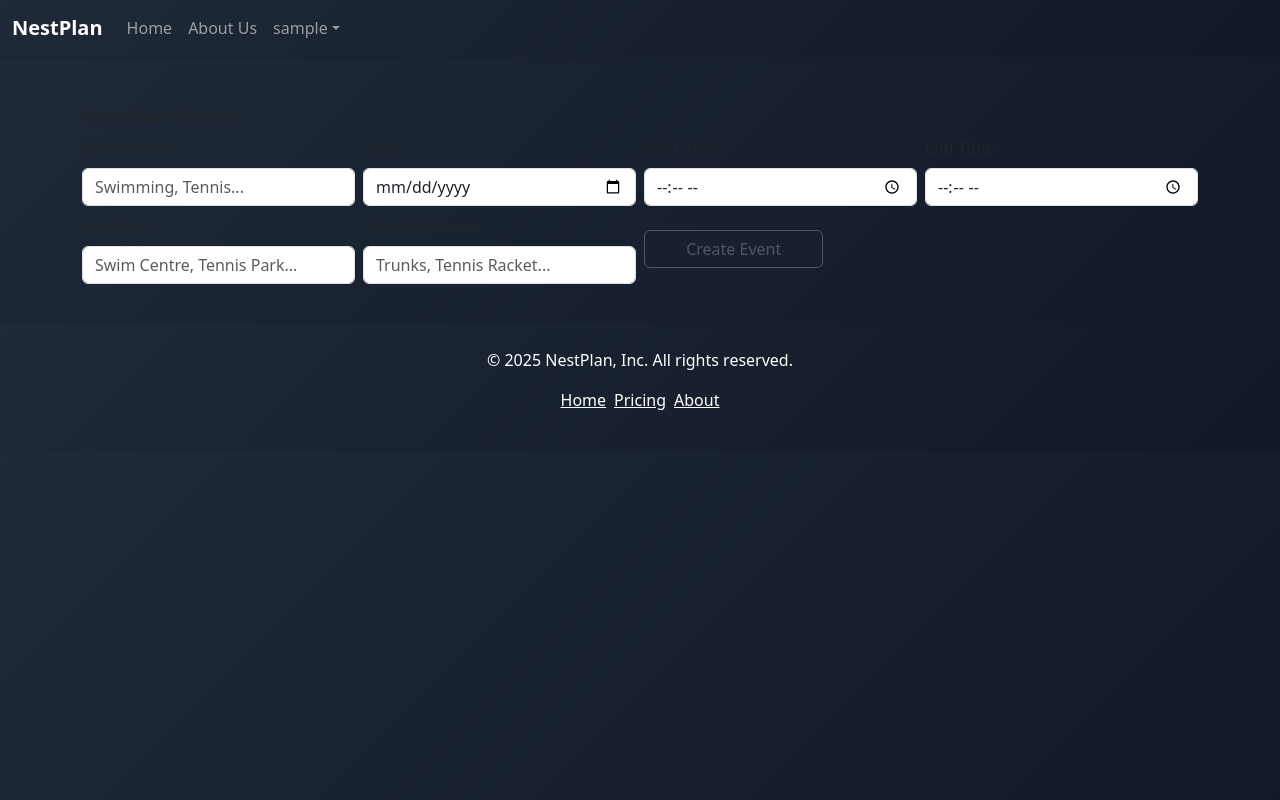
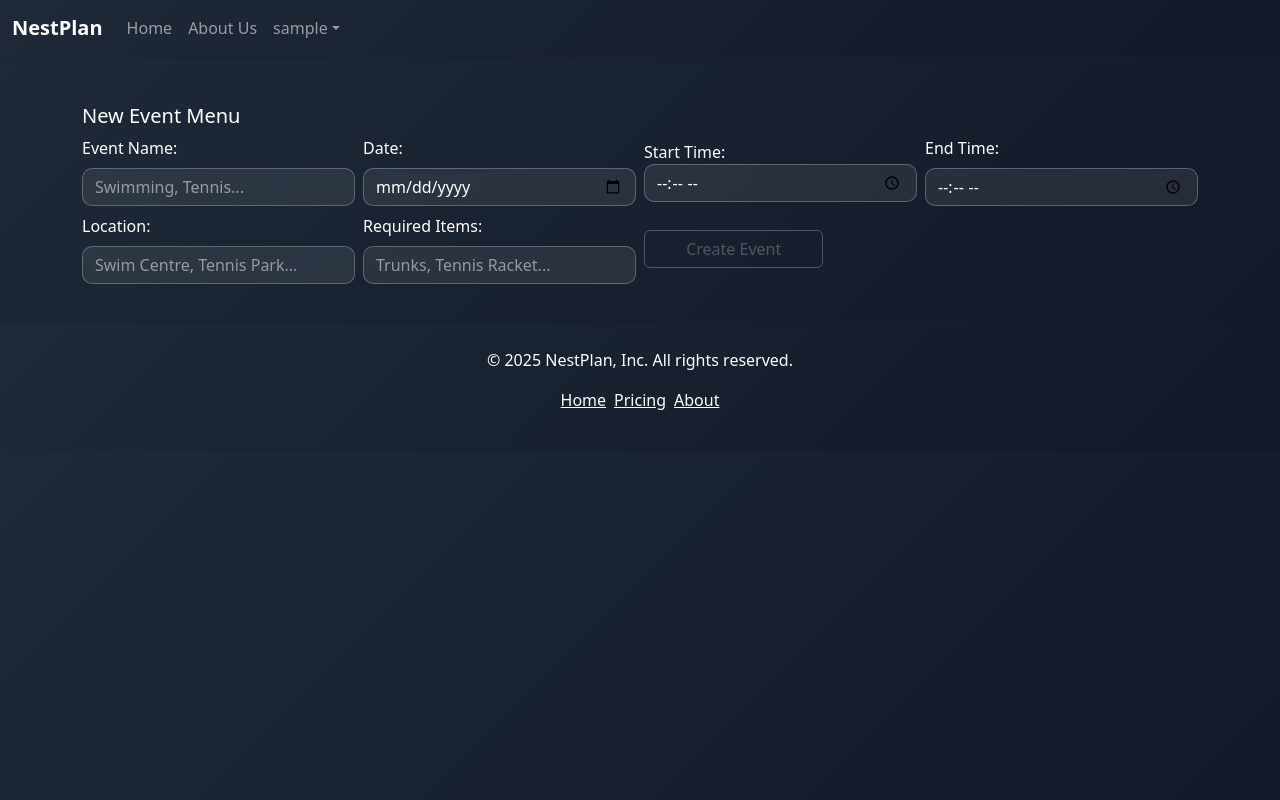
Before and after one commit to saulmackenzie/fewd2526-cwfrontend, a React (Create React App) app: page /new-event in a window 1280 px wide. Built offline with nearby package versions, Linux system fonts and the light colour scheme; no server answers; sample sign-in values are in the browser's storage.

Commit message:
UI/UX update 4

```diff
--- a/src/components/events/SearchBar.jsx
+++ b/src/components/events/SearchBar.jsx
@@ -6,7 +6,7 @@ function SearchBar({ value = '', onChange = () => {}}) {
             <div className="col-md-4">
                 <label className="form-label"><h4 className="fw-light text-white">Search</h4></label>
                 <input
-                    className="form-control shadow-sm"
+                    className="form-control shadow-sm input-glass"
                     placeholder="event name"
                     value={value}
                     onChange={(e) => onChange(e.target.value)}
--- a/src/index.css
+++ b/src/index.css
@@ -17,3 +17,33 @@ code {
 .ui-gradient {
   background: linear-gradient(135deg, #1f2937, #111827);
 }
+
+.btn-scale:hover {
+  transform: scale(1.105);
+  transition: transform 150ms ease;
+  color: #0d6efd !important;
+}
+
+.btn-scale:active {
+  transform: scale(0.95);
+  transition: transform 75ms ease;
+}
+
+.input-glass {
+  background: rgba(255, 255, 255, 0.08) !important;
+  backdrop-filter: blur(6px) !important;
+  border: 1px solid rgba(255, 255, 255, 0.25) !important;
+  color: #fff !important;
+  border-radius: 10px !important;
+  transition: background 0.2s, border-color 0.2s !important;
+}
+
+.input-glass::placeholder {
+  color: rgba(255, 255, 255, 0.5) !important;
+}
+
+.input-glass:focus {
+  background: rgba(255, 255, 255, 0.15) !important;
+  border-color: rgba(255, 255, 255, 0.5) !important;
+  box-shadow: none !important;
+}
--- a/src/pages/Catalogue.jsx
+++ b/src/pages/Catalogue.jsx
@@ -24,7 +24,7 @@ function Catalogue() {
 
     return (
         <div className="container mt-4 py-4">
-            <h1>Events Catalogue</h1>
+            <h1 className="text-white">Events Catalogue</h1>
 
             <SearchBar
                 value={searchTerm}
@@ -32,7 +32,7 @@ function Catalogue() {
             />
 
             {/* Event cards */}
-            <h5 className="my-3">Upcoming (next 14 days)</h5>
+            <h5 className="my-3 text-white">Upcoming Events</h5>
             {filteredEvents.length > 0 ? (
                 filteredEvents.map(evt => (
                     <EventCard key={evt.id ?? evt._id} event={evt} />
--- a/src/pages/Home.jsx
+++ b/src/pages/Home.jsx
@@ -33,16 +33,16 @@ function Home() {
     return (
         <div className="container mt-4 py-4 mx-auto px-3 px-md-0">
             {/* Family context + add event jumbotron */}
-            <div className={`p-4 p-md-5 text-white rounded bg-dark mb-5 shadow ui-gradient ${styles.heroSection}`}>
+            <div className={`p-5 p-md-5 text-white rounded bg-dark mb-5 shadow ui-gradient ${styles.heroSection}`}>
                 <h1 className="display-4 fw-bold">Welcome{isAuthenticated && ( <span>, {user.username}</span> )}!</h1>
                 <p className="lead mb-4">Plan and manage your family's events with ease.</p>
                 {isAuthenticated && (
                     <div className="row text-center">
-                        <div className='col-6'>
-                            <Link to="/catalogue"><button type="button" className={`btn btn-primary-outline w-100 py-3 text-white fs-3 ${styles.heroButton}`}>Your Catalogue</button></Link>
+                        <div className='col-md-6 col-sm-12'>
+                            <Link to="/catalogue"><button type="button" className="btn btn-primary-outline w-100 py-4 text-white fs-3 btn-scale">Your Catalogue</button></Link>
                         </div>
-                        <div className='col-6'>
-                            <Link to="/new-event"><button type="button" className={`btn btn-primary-outline w-100 py-3 text-white fs-3 ${styles.heroButton}`}>Create New Event</button></Link>
+                        <div className='col-md-6 col-sm-12'>
+                            <Link to="/new-event"><button type="button" className="btn btn-primary-outline w-100 py-4 text-white fs-3 btn-scale">Create New Event</button></Link>
                         </div>
                     </div>
                 )}
@@ -57,6 +57,7 @@ function Home() {
                 <div className='mb-5'>
                     {/* Upcoming Event cards */}
                     <h4 className="mb-3 fw-light text-white">Upcoming Events</h4>
+                    <div className="row">
                         {filteredEvents.length > 0 ? (
                             filteredEvents.map(evt => (
                                 <EventCard key={evt.id ?? evt._id} event={evt} />
@@ -65,6 +66,7 @@ function Home() {
                             <p>No upcoming events.</p>
                         )}
                     </div>
+                </div>
             )}
         </div>
     );
--- a/src/pages/css/Home.module.css
+++ b/src/pages/css/Home.module.css
@@ -1,14 +1,3 @@
-.heroButton:hover {
-    transform: scale(1.105);
-    transition: transform 150ms ease;
-    color: #0d6efd !important;
-}
-
-.heroButton:active {
-    transform: scale(0.95);
-    transition: transform 75ms ease;
-}
-
 .heroSection {
   position: relative;
   z-index: 0;
--- a/src/pages/events/Event.jsx
+++ b/src/pages/events/Event.jsx
@@ -43,16 +43,16 @@ function Event() {
 
     return (
         <div className="container mx-auto py-4">
-            <div className="row min-vh-100">
+            <div className="row min-vh-100 my-4">
                 <div className={`col-6 ${styles.imageContainer}`}>
                     <img src={event?.image ?? "https://tse4.mm.bing.net/th/id/OIP.ndCKdMbJTMQkzLuC72moswHaFE?cb=12&rs=1&pid=ImgDetMain&o=7&rm=3"} alt={event?.event + " Image" ?? "Placeholder Image"} />
                 </div>
-                <div className={`col-6 ${styles.detailsContainer}`}>
-                    <h1>{event.event ?? "Untitled Event"}</h1>
+                <div className={`col-6 ${styles.detailsContainer} text-white`}>
+                    <h1 className="display-5 fw-semibold text-capitalize">{event.event ?? "Untitled Event"}</h1>
                     <div>
-                        <p>{event.startTime} to {event.endTime}, {event.date}</p>
-                        <p>{event?.description ?? "Lorem ipsum dolor sit amet."}</p>
-                        <p>Location: {event.location}</p>
+                        <p className="lead fs-3">{event.startTime} to {event.endTime}, {event.date}</p>
+                        <p className="lead fs-3">{event?.description ?? "Lorem ipsum dolor sit amet."}</p>
+                        <p className="lead fs-3 text-capitalize">{event.location}</p>
                         <button type="button" className="btn btn-danger" onClick={handleDeleteEvent}>Delete Event</button>
                         <button type="button" className="btn btn-primary" data-bs-toggle="modal" data-bs-target="#exampleModal">
                             Edit Event
--- a/src/pages/events/NewEvent.jsx
+++ b/src/pages/events/NewEvent.jsx
@@ -62,12 +62,12 @@ function NewEvent() {
 
     return (
         <div className="container mt-4 py-4">
-            <h5>New Event Menu</h5>
+            <h5 className="text-white">New Event Menu</h5>
             <form onSubmit={submit} className="row g-2 align-items-center mb-3">
                 <div className="col-md-3">
-                    <label className="form-label">Event Name:</label>
+                    <label className="form-label text-white">Event Name:</label>
                     <input
-                        className="form-control"
+                        className="form-control input-glass"
                         placeholder="Swimming, Tennis..."
                         onChange={e => {
                             setForm({...form, event: e.target.value})
@@ -76,10 +76,10 @@ function NewEvent() {
                     />
                 </div>
                 <div className="col-md-3">
-                    <label className="form-label">Date:</label>
+                    <label className="form-label text-white">Date:</label>
                     <input
                         type="date"
-                        className="form-control"
+                        className="form-control input-glass"
                         onChange={e => {
                             setForm({...form, date: e.target.value})
                             checkValid();
@@ -87,10 +87,10 @@ function NewEvent() {
                     />
                 </div>
                 <div className="col-md-3">
-                    <label className="form-label">Start Time:</label>
+                    <label className="form-labe text-white">Start Time:</label>
                     <input
                         type="time"
-                        className="form-control"
+                        className="form-control input-glass"
                         onChange={e => {
                             setForm({...form, startTime: e.target.value})
                             checkValid();
@@ -98,10 +98,10 @@ function NewEvent() {
                     />
                 </div>
                 <div className="col-md-3">
-                    <label className="form-label">End Time:</label>
+                    <label className="form-label text-white">End Time:</label>
                     <input
                         type="time"
-                        className="form-control"
+                        className="form-control input-glass"
                         onChange={e => {
                             setForm({...form, endTime: e.target.value})
                             checkValid();
@@ -109,9 +109,9 @@ function NewEvent() {
                     />
                 </div>
                 <div className="col-md-3">
-                    <label className="form-label">Location:</label>
+                    <label className="form-label text-white">Location:</label>
                     <input
-                        className="form-control"
+                        className="form-control input-glass"
                         placeholder="Swim Centre, Tennis Park... "
                         onChange={e => {
                             setForm({...form, location: e.target.value})
@@ -120,9 +120,9 @@ function NewEvent() {
                     />
                 </div>
                 <div className="col-md-3">
-                    <label className="form-label">Required Items:</label>
+                    <label className="form-label text-white">Required Items:</label>
                     <input
-                        className="form-control"
+                        className="form-control input-glass"
                         placeholder="Trunks, Tennis Racket... "
                         onChange={e => {
                             setForm({...form, requiredItems: e.target.value})
```
Also changed, not shown: src/components/events/EditEventForm.jsx (+12 -13 lines). Lines whose indentation alone changed are shown as unchanged.
